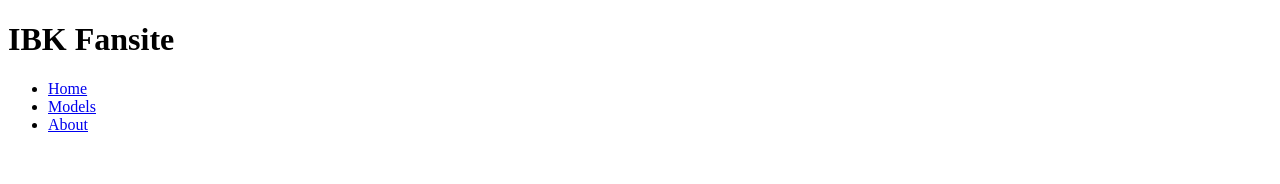
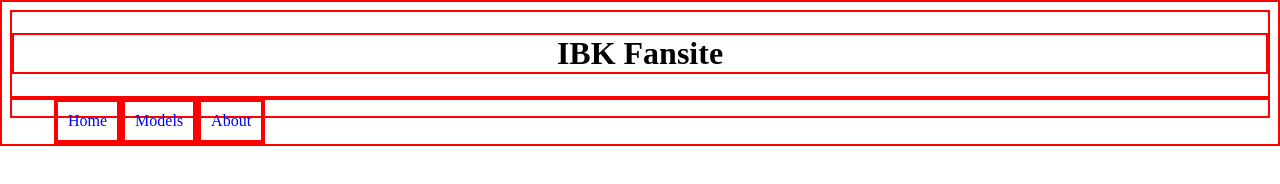
Before and after one commit to ind3ci5ive/site-projects, a plain HTML site: page maidenroidsite/index.html in a window 1280 px wide. Drawn offline with Linux system fonts and the light colour scheme.

Commit message:
Add small stylizations

```diff
--- a/maidenroidsite/index.html
+++ b/maidenroidsite/index.html
@@ -7,6 +7,7 @@
 
         <meta charset="UTF-8">
         <title>MAIDENROIDS</title>
+        <link rel="stylesheet" href="styles.css">
 
     </head>
 
--- a/maidenroidsite/styles.css
+++ b/maidenroidsite/styles.css
@@ -0,0 +1,26 @@
+* {
+
+    border: 2px solid red;
+}
+
+
+h1 {
+
+    text-align: center;
+}
+
+
+li {
+
+    list-style-type: none;
+    float: left;
+
+}
+
+a {
+
+    display: block;
+    text-decoration: none;
+    text-align: center;
+    padding: 10px;
+}
```
